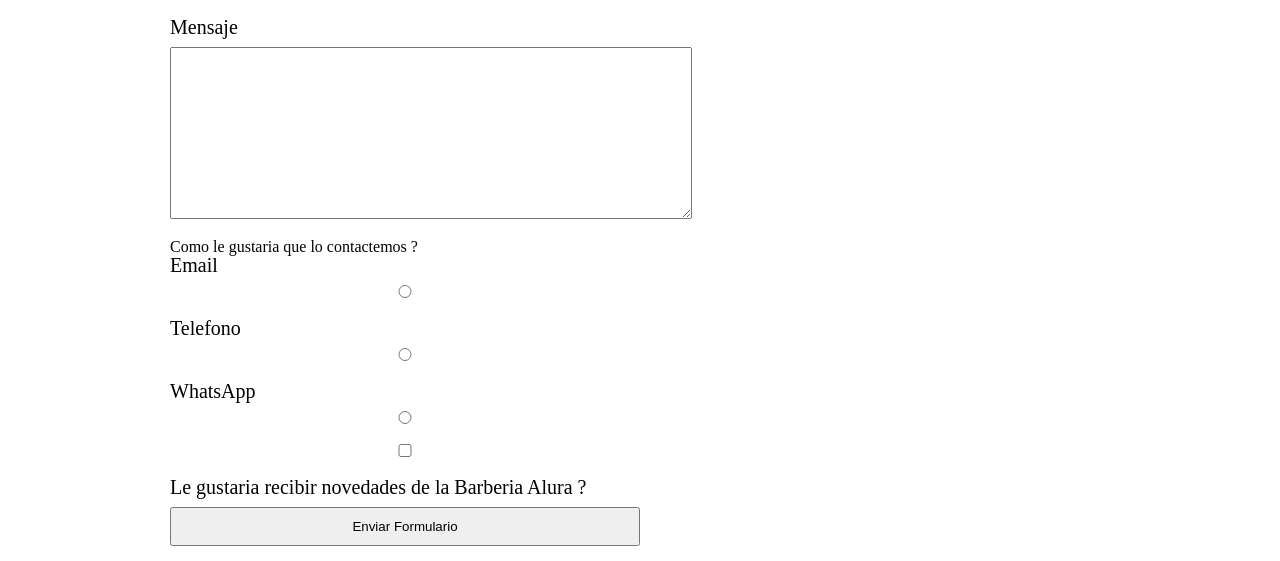
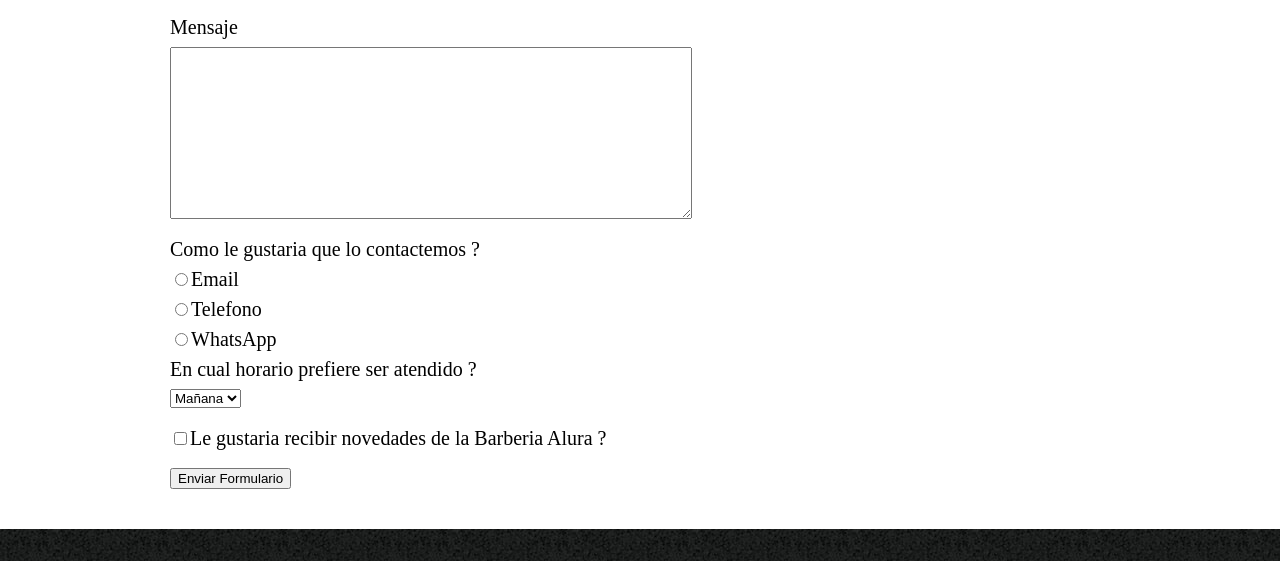
Before and after one commit to TIC97/HTML---CSS, a plain HTML site: page contacto.html in a window 1280 px wide. Shown: the part 583-1144 px from the top of the page. Drawn offline with Linux system fonts and the light colour scheme.

Commit message:
cambios css html contact

```diff
--- a/CSS/contacto.css
+++ b/CSS/contacto.css
@@ -99,15 +99,19 @@ form {
     margin: 40px 0px;
 }
 
-form label {
+form label, form p {
     display: block;
     font-size: 20px;
     margin: 0 0 10px;
 }
 
-form input, form textarea {
+.input-estandar {
     display: block;
     margin: 0 0 20px;
     padding: 10px 25px;
     width: 50%;
 }
+
+.checkbox {
+   margin: 20px 0;
+}
--- a/contacto.html
+++ b/contacto.html
@@ -27,33 +27,40 @@
         <form action="">
 
             <label for="nombre_apellido">Nombre y Apellido</label>
-            <input type="text" id="nombre_apellido">
+            <input type="text" id="nombre_apellido" class="input-estandar">
 
             <label for="correo">Correo Electronico</label>
-            <input type="text" id="correo">
+            <input type="text" id="correo" class="input-estandar">
 
             <label for="telefono">Telefono</label>
-            <input type="text" id="telefono">
+            <input type="text" id="telefono" class="input-estandar">
 
             <label for="mensaje">Mensaje</label>
-            <textarea name="" id="mensaje" cols="70" rows="10"></textarea>
+            <textarea name="" id="mensaje" cols="70" rows="10" class="input-estandar"></textarea>
 
             <div>
 
                 <p>Como le gustaria que lo contactemos ?</p>
 
-                <label for="radio-email">Email</label>
-                <input type="radio" name="contacto" value="email" id="radio-email">
+                <label for="radio-email"><input type="radio" name="contacto" value="email" id="radio-email">Email</label>
 
-                <label for="radio-telefono">Telefono</label>
-                <input type="radio" name="contacto" value="telefono" id="radio-telefono">
+                <label for="radio-telefono"><input type="radio" name="contacto" value="telefono" id="radio-telefono">Telefono</label>
 
-                <label for="radio-whatsApp">WhatsApp</label>
-                <input type="radio" name="contacto" value="whatsApp" id="radio-whatsApp">
+               <label for="radio-whatsApp"><input type="radio" name="contacto" value="whatsApp" id="radio-whatsApp">WhatsApp</label>
 
             </div>
 
-            <label for=""><input type="checkbox" name="" id="">Le gustaria recibir novedades de la Barberia Alura ?</label>
+            <div>
+                <p>En cual horario prefiere ser atendido ?</p>
+                <select name="" id="">
+                    <option value="">Mañana</option>
+                    <option value="">Tarde</option>
+                    <option value="">Noche</option>
+                </select>
+            </div>
+
+
+            <label for="" class="checkbox"><input type="checkbox" name="" id="">Le gustaria recibir novedades de la Barberia Alura ?</label>
 
 
 
```
